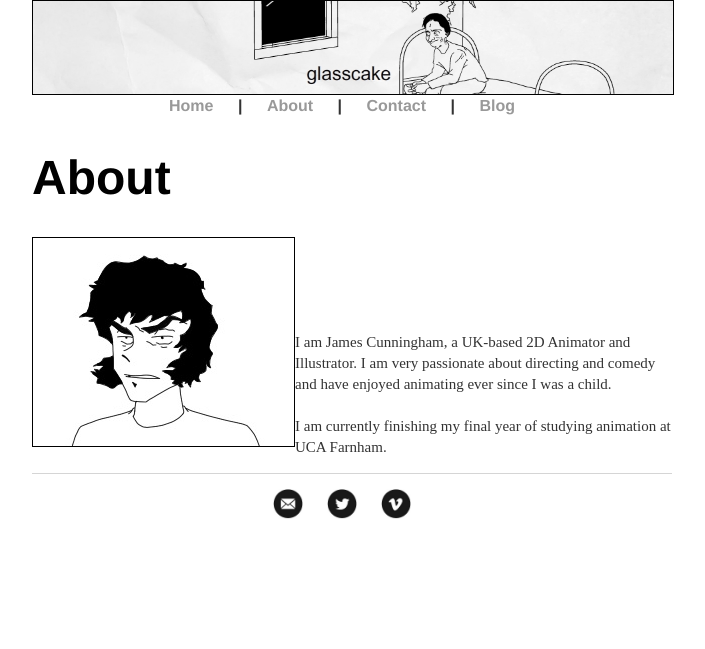
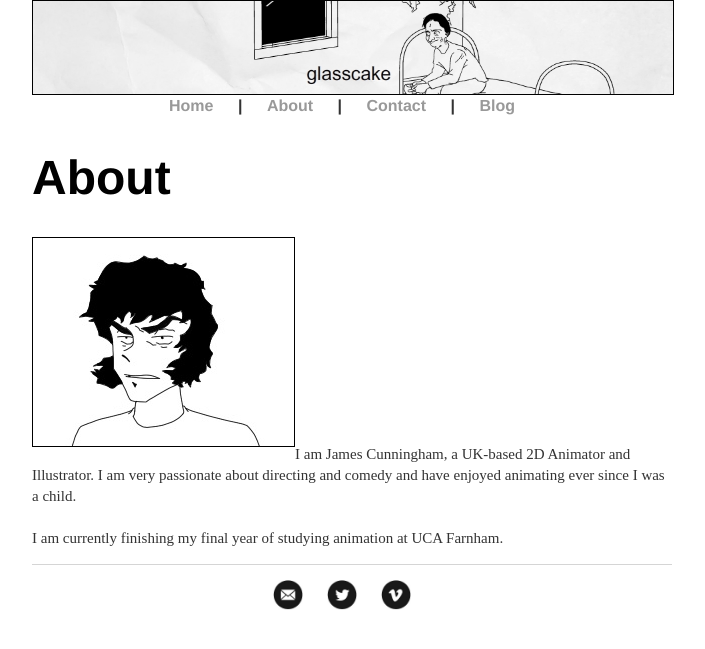
Before and after one commit to glasscaked/strip, a Jekyll site: the page built from about/index.html, in a window 1280 px wide. Shown: the top 649 px of the page, without its empty margins (288-993 px from the left). Built offline with Jekyll 4.4.1, drawn with Linux system fonts in a browser that asks for light colours.

Commit message:
Update index.html

```diff
--- a/about/index.html
+++ b/about/index.html
@@ -8,7 +8,7 @@ title: About | James Cunningham
 
 
 <div id="img-container"><img href="/" alt="profile.jpg" src="/images/profile.jpg" height="261" width="208" border="1" align="left" /></div></div>
-<div style="line-height:500%;">
+<div style="line-height:1200%;">
     <br>
 </div>
 			<p style="font-size:15px">I am James Cunningham, a UK-based 2D Animator and Illustrator. I am very passionate about directing and comedy and have enjoyed animating ever since I was a child.<br>
```
